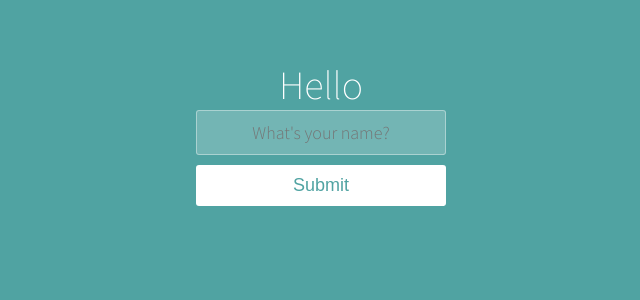
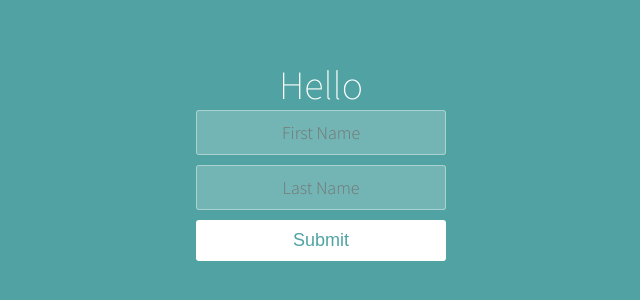
Before and after one commit to HrshitVora0903/ReactLearn, a React (Create React App) app: page / in a window 1280 px wide. Shown: the part 148-448 px from the top of the page, without its empty margins (319-959 px from the left). Built offline with nearby package versions, Linux system fonts and the light colour scheme.

Commit message:
37 Changing Complex State

```diff
--- a/src/components/App.jsx
+++ b/src/components/App.jsx
@@ -1,33 +1,42 @@
-import React, { useState } from "react";
+import React, { use, useState } from "react";
 
 function App() {
 
-    const [name, setName] = useState("");
-    const [headingText, setHeading] = useState("");
+    const [fname,setFName] = useState("");
+    const [lname,setLName]= useState("");
+    const [headingText, setHeadingText]= useState("");
 
-    function handleChange(event) {
-        setName(event.target.value);
+    function handleChange(event){
+        setFName(event.target.value)
     }
 
-    function handleClick(event) {
-        setHeading(name)
+    function handleLChange(event){
+        setLName(event.target.value);
+    }
+
+    function handleClick(event){
+        setHeadingText(`${fname} ${lname}`);
+
 
         event.preventDefault();
     }
-    return (
-        <div className="container">
+  return (
+    <div className="container">
+      <h1>Hello {headingText}</h1>
+      <form onClick={handleClick}>
+        <input name="fName" placeholder="First Name"
+            onChange={handleChange}
+            value={fname}
+        />
+        <input name="lName" placeholder="Last Name"
+            onChange={handleLChange}
+            value={lname}
+        />
 
-            <h1>Hello {headingText} </h1>
-            <form onClick={handleClick}>
-                <input
-                    onChange={handleChange}
-                    type="text" placeholder="What's your name?"
-                    value={name}
-                />
-                <button onClick={handleClick}>Submit</button>
-            </form>
-        </div>
-    );
+        <button type="submit">Submit</button>
+      </form>
+    </div>
+  );
 }
 
 export default App;
```
